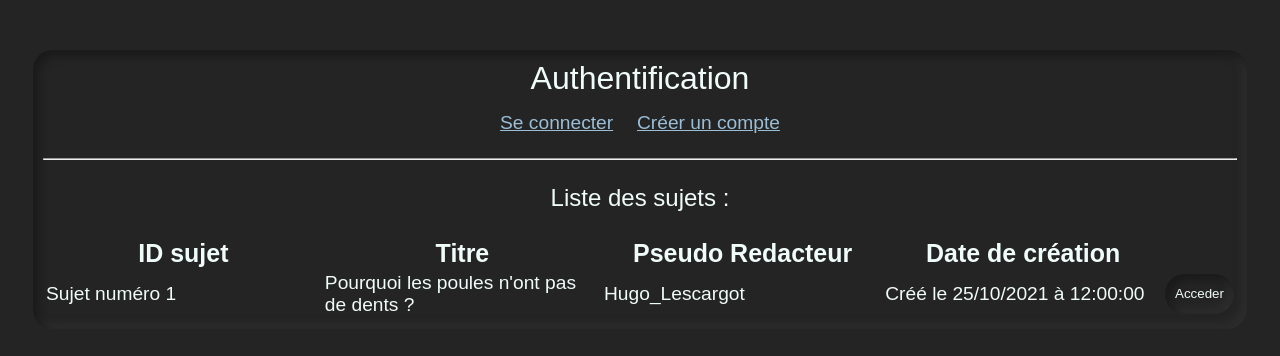
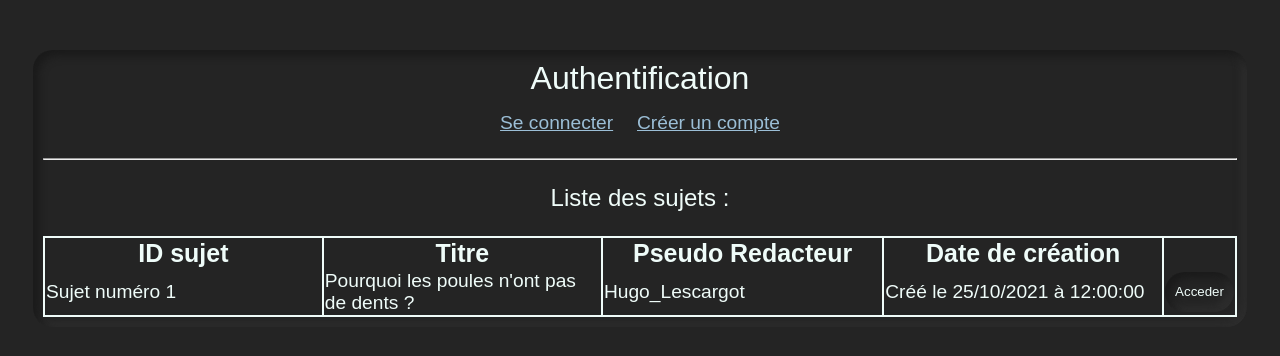
Before and after one commit to WhatANiceDayToCode/Blog-Project, a PHP site: page /accueil.php in a window 1280 px wide. Shown: the top 356 px of the page. Run offline with PHP 8.4, Linux system fonts and the light colour scheme; data comes from the database, SQL or seed files in the repository; some web fonts are replaced.

Commit message:
Update style.css

```diff
--- a/pages/style.css
+++ b/pages/style.css
@@ -158,13 +158,16 @@ a:active {
 
 .tab_entier
 {
-    border-collapse: separate;
+    border-collapse: collapse;
+    border: var(--white) solid 2px;
 }
 
 .tab_entier tr td
 {
     text-align: left;
     width: 24%;
+    border-left: var(--white) solid 2px;
+    border-right: var(--white) solid 2px;
 }
 
 #titre_colonne td
```
